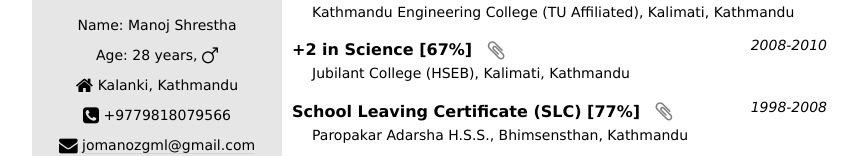
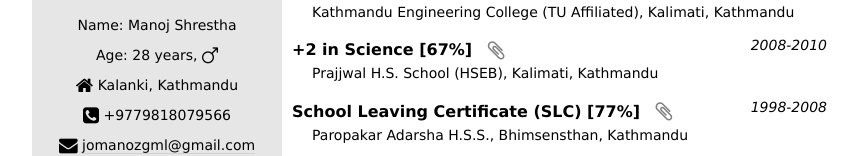
Before and after one commit to jomanozgml/resume, a plain HTML site: page index.html in a window 1280 px wide. Shown: the part 244-400 px from the top of the page, without its empty margins (208-1066 px from the left). Drawn offline with Linux system fonts and the light colour scheme.

Commit message:
Update index.html

```diff
--- a/index.html
+++ b/index.html
@@ -282,7 +282,7 @@
 				Click to download Marksheet </span></i></a></h4>
 			<span> 2008-2010 </span>
 			<ul>
-			<li> Jubilant College (HSEB), Kalimati, Kathmandu </li>
+			<li> Prajjwal H.S. School (HSEB), Kalimati, Kathmandu </li>
 			<!--<li> Aggregate Exam's score : 67% </li>-->
 			</ul>
 			<h4> School Leaving Certificate (SLC) [77%] <a href="https://www.dropbox.com/s/x7bpxgorfh1ozyx/slc.jpg?dl=1" target="_blank">
```
